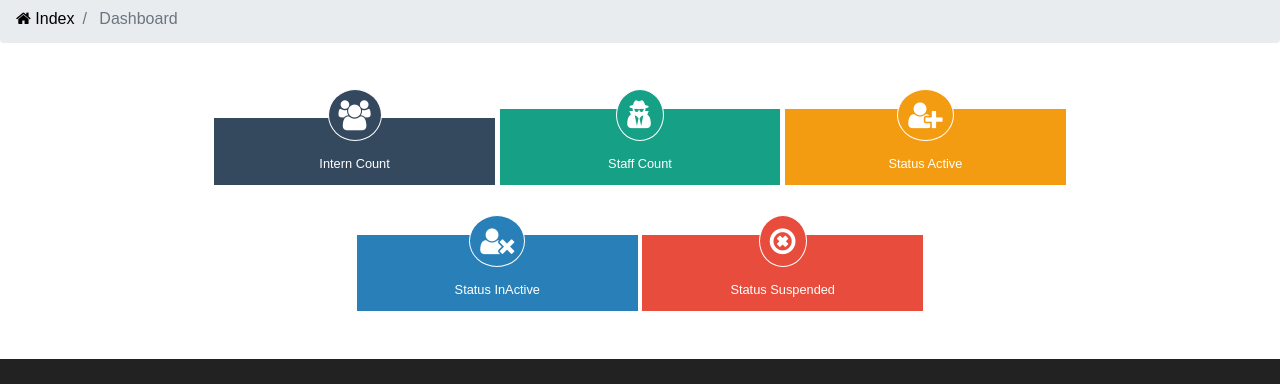
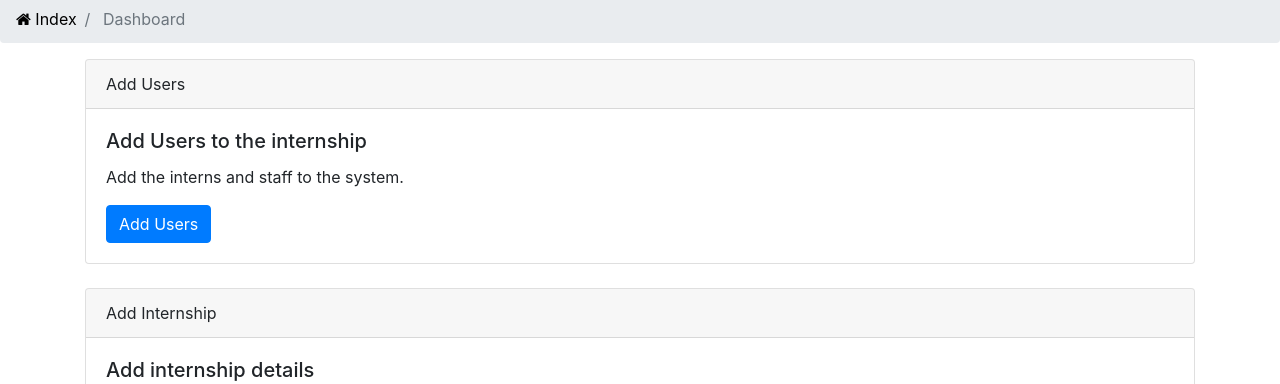
Before and after one commit to purusharths/django_math.animations, a Django app: page /dashboard/ in a window 1280 px wide. Shown: the part 150-534 px from the top of the page. Run offline with Django 3.2, Linux system fonts and the light colour scheme; the visitor is signed in with stand-in values (Sample User, id 1); some libraries are stand-ins or nearby versions.

Commit message:
changes in Dashboard

```diff
--- a/templates/fossee_math_pages/admin_add_internship.html
+++ b/templates/fossee_math_pages/admin_add_internship.html
@@ -7,6 +7,10 @@
                 <a style="color:black" href="{% url 'index' %}">
                     <i class="fa fa-home" style="color:black"></i> Index</a>
             </li>
+             <li class="breadcrumb-item">
+                <a style="color:black" href="{% url 'dashboard' %}">
+                    <i class="fa fa-dashboard" style="color:black"></i> Dashboard</a>
+            </li>
             <li class="breadcrumb-item active"> Add Internship</li>
         </ol>
     </nav>
@@ -15,6 +19,7 @@
 <div class="container">
     {% include 'partials/_alerts.html' %}
     <div class="container" style="padding-top: 3%;">
+        <h2>   Add Intership</h2>
         <hr>
         <form method="POST" class="form-group" name="AddInternship">
 
--- a/templates/fossee_math_pages/admin_add_user.html
+++ b/templates/fossee_math_pages/admin_add_user.html
@@ -7,6 +7,10 @@
                 <a style="color:black" href="{% url 'index' %}">
                     <i class="fa fa-home" style="color:black"></i> Index</a>
             </li>
+              <li class="breadcrumb-item">
+                <a style="color:black" href="{% url 'dashboard' %}">
+                    <i class="fa fa-dashboard" style="color:black"></i> Dashboard</a>
+            </li>
             <li class="breadcrumb-item active"> Add Users</li>
         </ol>
     </nav>
@@ -15,6 +19,7 @@
 <div class="container">
     {% include 'partials/_alerts.html' %}
     <div class="container" style="padding-top: 3%;">
+        <h2>Add Users</h2>
         <hr>
         <form method="POST" name="putdata" class="form-group" id="formTwo">
 
--- a/templates/fossee_math_pages/admin_manage_internship.html
+++ b/templates/fossee_math_pages/admin_manage_internship.html
@@ -7,6 +7,10 @@
                 <a style="color:black" href="{% url 'index' %}">
                     <i class="fa fa-home" style="color:black"></i> Index</a>
             </li>
+             <li class="breadcrumb-item">
+                <a style="color:black" href="{% url 'dashboard' %}">
+                    <i class="fa fa-dashboard" style="color:black"></i> Dashboard</a>
+            </li>
             <li class="breadcrumb-item active"> Manage Internship</li>
         </ol>
     </nav>
@@ -15,6 +19,7 @@
 <div class="container">
     {% include 'partials/_alerts.html' %}
     <div class="container" style="padding-top: 3%;">
+    <h2>Manage Intership</h2>
         <hr> {% if manage_internships %}
         <table class="table table-condensed">
             <thead>
--- a/templates/fossee_math_pages/dashboard.html
+++ b/templates/fossee_math_pages/dashboard.html
@@ -1,107 +1,4 @@
 {% extends 'base.html' %}{% load humanize %} {% block title %}Dashboard{% endblock %}{% block content %}
-<style>
-    body {
-            #background: #000000;
-        font-family: 'Raleway',
-        sans-serif;
-        color: #fff;
-    }
-
-    .main-section {
-        width: 80%;
-        margin: 0 auto;
-        text-align: center;
-        padding: 0px 5px;
-    }
-
-    .dashbord {
-        width: 32%;
-        display: inline-block;
-        background-color: #34495E;
-        color: #fff;
-        margin-top: 50px;
-    }
-
-    .icon-section i {
-        font-size: 30px;
-        padding: 10px;
-        border: 1px solid #fff;
-        border-radius: 50%;
-        margin-top: -25px;
-        margin-bottom: 10px;
-        background-color: #34495E;
-    }
-
-    .icon-section p {
-        margin: 0px;
-        font-size: 20px;
-        padding-bottom: 10px;
-    }
-
-    .detail-section {
-        background-color: #2F4254;
-        padding: 5px 0px;
-    }
-
-    .dashbord .detail-section:hover {
-        background-color: #5a5a5a;
-        cursor: pointer;
-    }
-
-    .detail-section a {
-        color: #fff;
-        text-decoration: none;
-    }
-
-    .dashbord-green .icon-section,
-    .dashbord-green .icon-section i {
-        background-color: #16A085;
-    }
-
-    .dashbord-green .detail-section {
-        background-color: #149077;
-    }
-
-    .dashbord-orange .icon-section,
-    .dashbord-orange .icon-section i {
-        background-color: #F39C12;
-    }
-
-    .dashbord-orange .detail-section {
-        background-color: #DA8C10;
-    }
-
-    .dashbord-blue .icon-section,
-    .dashbord-blue .icon-section i {
-        background-color: #2980B9;
-    }
-
-    .dashbord-blue .detail-section {
-        background-color: #2573A6;
-    }
-
-    .dashbord-red .icon-section,
-    .dashbord-red .icon-section i {
-        background-color: #E74C3C;
-    }
-
-    .dashbord-red .detail-section {
-        background-color: #CF4436;
-    }
-
-    .dashbord-skyblue .icon-section,
-    .dashbord-skyblue .icon-section i {
-        background-color: #8E44AD;
-    }
-
-    .dashbord-skyblue .detail-section {
-        background-color: #803D9B;
-    }
-
-    .footer {
-        bottom: 0;
-    }
-</style>
     {% if user.is_authenticated %}
         <section id="bc" class="mt-3">
             <nav aria-label="breadcrumb">
@@ -116,41 +13,36 @@
         </section>
         {% if user.is_superuser %}
             <div class="container">
-    <div class="main-section">
-        <div class="dashbord">
-            <div class="icon-section" style="margin-top:-9px">
-                <i class="fa fa-users" aria-hidden="true"></i><br>
-                <small>Intern Count</small>
-                                <p>{{ intern_count }}</p>
+                <div class="card">
+                    <div class="card-header">
+                       Add Users
+                    </div>
+                    <div class="card-body">
+                        <h5 class="card-title">Add Users to the internship</h5>
+                        <p class="card-text">Add the interns and staff to the system.</p>
+                        <a href="{% url 'admin_add_user' %}" class="btn btn-primary">Add Users</a>
                     </div>
                 </div>
-                    <div class="dashbord dashbord-green">
-                        <div class="icon-section">
-                            <i class="fa fa-user-secret" aria-hidden="true"></i><br>
-                            <small>Staff Count</small>
-                <p>{{ staff_count }}</p>
+                <br>
+             <div class="card">
+                    <div class="card-header">
+                       Add Internship
+                    </div>
+                    <div class="card-body">
+                        <h5 class="card-title">Add internship details</h5>
+                        <p class="card-text">Add the internship for interns and staff to the system.</p>
+                        <a href="{% url 'admin_add_internship' %}" class="btn btn-primary">Add Internship</a>
                     </div>
                 </div>
-        <div class="dashbord dashbord-orange">
-            <div class="icon-section">
-                <i class="fa fa-user-plus" aria-hidden="true"></i><br>
-                <small>Status Active</small>
-                <p>{{ status_active }}</p>
+                <br>
+            <div class="card">
+                    <div class="card-header">
+                       Add Internship
                     </div>
-        </div>
-        <div class="dashbord dashbord-blue">
-            <div class="icon-section">
-                <i class="fa fa-user-times" aria-hidden="true"></i><br>
-                <small>Status InActive</small>
-                <p>{{ status_inactive }}</p>
-            </div>
-        </div>
-        <div class="dashbord dashbord-red">
-            <div class="icon-section">
-                <i class="fa fa-times-circle-o" aria-hidden="true"></i><br>
-                <small>Status Suspended</small>
-                <p>{{ status_suspended }}</p>
-            </div>
+                    <div class="card-body">
+                        <h5 class="card-title">Manage internship </h5>
+                        <p class="card-text">Manage the internships in the system.</p>
+                        <a href="{% url 'admin_manage_internship' %}" class="btn btn-primary">Manage Internship</a>
                     </div>
                 </div>
             </div>
```
Lines whose indentation alone changed are shown as unchanged.
